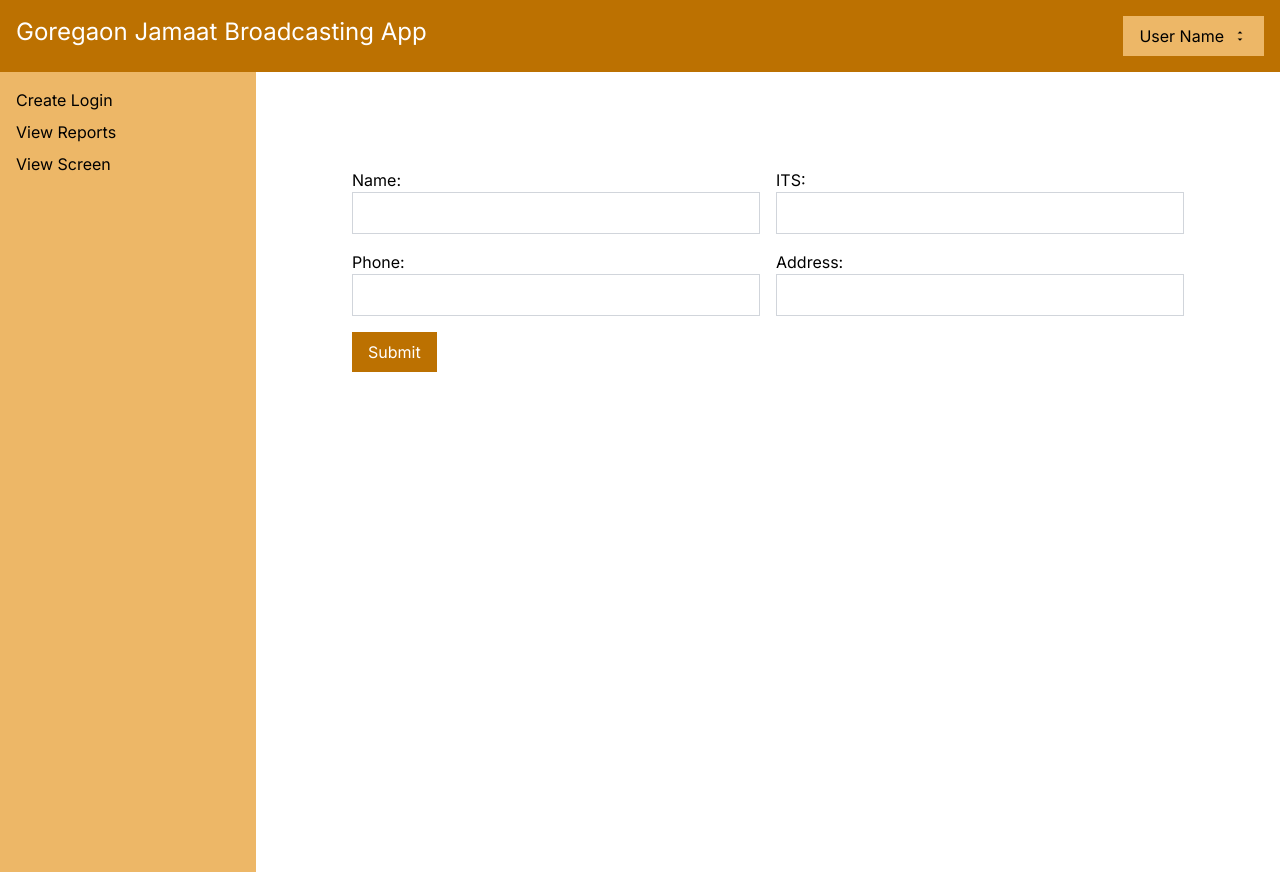
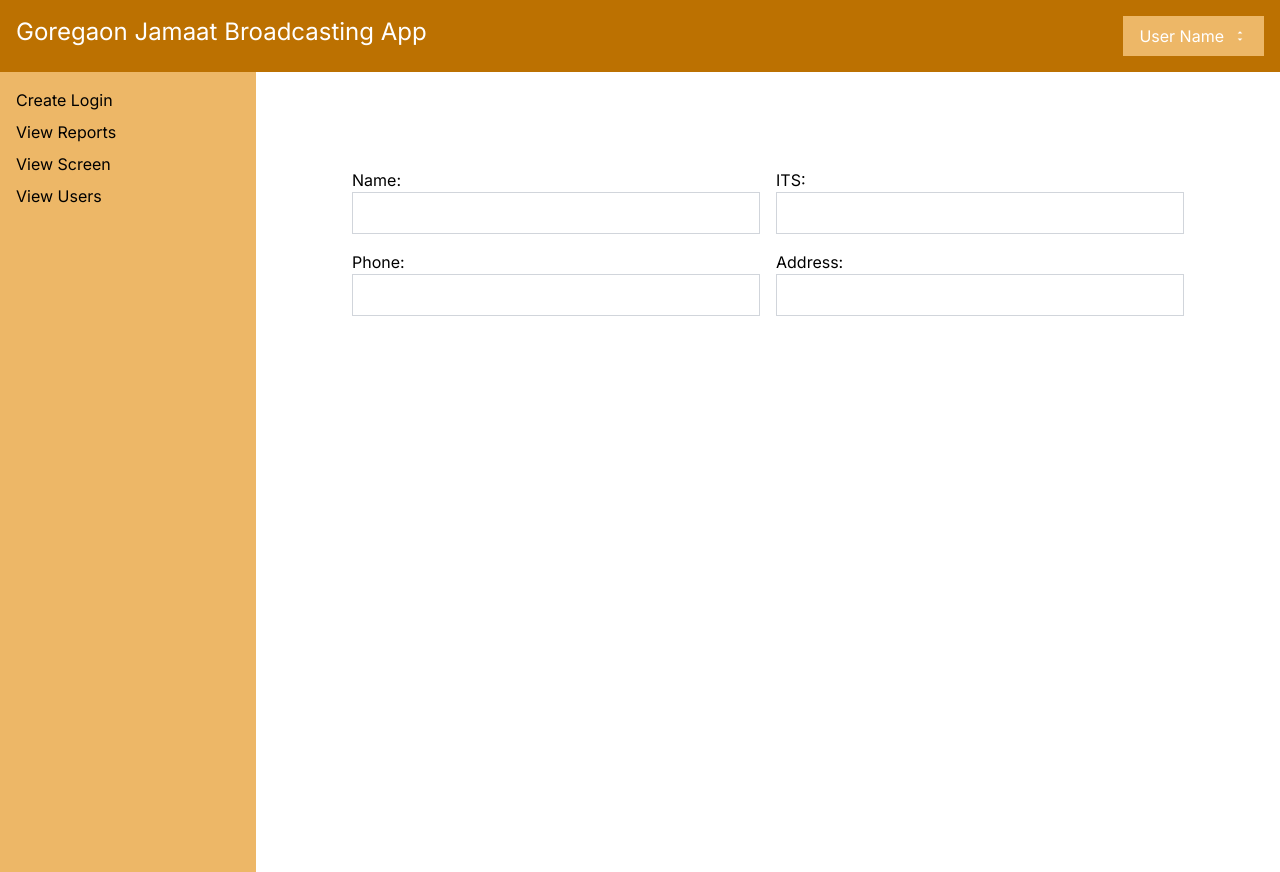
Before and after one commit to devmhmdio/goregaon-broadcasting, a Next.js app: page /admin in a window 1280 px wide. Built offline with nearby package versions, Linux system fonts and the light colour scheme.

Commit message:
Added styling in the button and add view user button

```diff
--- a/src/app/admin/page.js
+++ b/src/app/admin/page.js
@@ -39,7 +39,7 @@ export default function Admin() {
         <h1 className='text-2xl'>Goregaon Jamaat Broadcasting App</h1>
         <div className="relative inline-block">
           <div>
-            <button onClick={() => setDropdownOpen(!dropdownOpen)} className="inline-flex items-center px-4 py-2 bg-[#edb767] text-black">
+            <button onClick={() => setDropdownOpen(!dropdownOpen)} className="inline-flex items-center px-4 py-2 bg-[#edb767] color-[#fff] text-white">
               User Name
               <svg className="w-4 h-4 ml-2" fill="currentColor" viewBox="0 0 20 20" stroke="none"><path d="M7 7l3-3 3 3m0 6l-3 3-3-3"></path></svg>
             </button>
@@ -57,6 +57,7 @@ export default function Admin() {
             <li><a href="#!" className="block">Create Login</a></li>
             <li><a href="#!" className="block">View Reports</a></li>
             <li><a href="#!" className="block">View Screen</a></li>
+            <li><a href="#!" className="block">View Users</a></li>
           </ul>
         </aside>
         <main className="flex-1 p-24">
@@ -109,7 +110,7 @@ export default function Admin() {
                 />
               </div>
             </div>
-            <button type="submit" className="px-4 py-2 bg-[#bc7101] text-white">Submit</button>
+            <button type="submit" className="px-4 py-2 text-white">Submit</button>
           </form>
         </main>
       </div>
```
